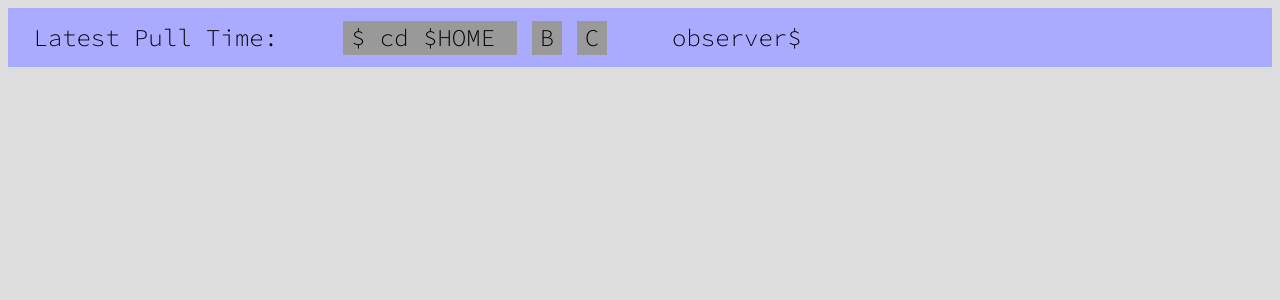
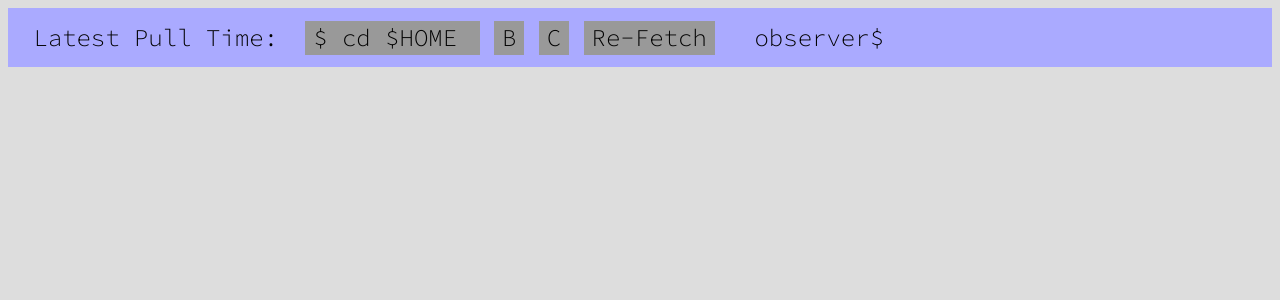
Before and after one commit to gsingh-0-0-1/digilive, a Python web app: template public/templates/main.html in a window 1280 px wide. Shown: the top 300 px of the page. Run offline with Jinja, Linux system fonts and the light colour scheme; the template is opened without the code that fills it, so the values that code supplies are empty; some libraries are stand-ins or nearby versions.

Commit message:
frontend changes + keeping github repo up to date

```diff
--- a/dataserver.js
+++ b/dataserver.js
@@ -44,6 +44,8 @@ var ANTLO_COMBOS = []
 var PAGES = [1, 2]
 
 FREQ_DATA = [];
+
+process.env.TZ = "America/Los_Angeles"
 
 for (var i = 0; i < ANTENNAE; i++){
     FREQ_DATA.push([])
--- a/public/templates/livegraph.html
+++ b/public/templates/livegraph.html
@@ -60,7 +60,7 @@
 <body>
 
 	<div style="position: fixed; left: 10%; top: 50%; transform: translate(0%, -50%); width: 40%; height: 40%" id="chart"></div>
-	<div style="position: fixed; left: 60%; top: 50%; transform: translate(0%, -50%); width: 20%; height: 40%" id="hist"></div>
+	<div style="position: fixed; left: 57%; top: 50%; transform: translate(0%, -50%); width: 35%; height: 40%" id="hist"></div>
 
     <button id="xpolbutton">
 		X-pol ADC Values
@@ -146,8 +146,8 @@
 
 		function updateAdcData(){
 			var options = {title : 'Ant-LO ' + ANTLO + ": ADC Values Histogram",
-						width : 700,
-						height : 500,
+						//width : 700,
+						//height : 500,
                         backgroundColor : chartBackgroundColor,
                         color : [XPolColor, YPolColor],
 						hAxis: {
--- a/public/templates/main.html
+++ b/public/templates/main.html
@@ -9,6 +9,17 @@
         body{
             background-color: #ddd;
         }
+
+        .pagebutton{
+            position: relative;
+            left: 3%;
+            padding: 0.2vh 1vh;
+            border: none;
+            font-family: Source Code Pro;
+            font-size: 3vh;
+            background-color: #999;
+        }
+
         #banner{
             position: relative;
             width: 100%;
@@ -27,7 +38,7 @@
 
         #connstatus{
             position: relative;
-            left: 10%;
+            left: 5%;
         }
 
         #imgdiv{
@@ -35,15 +46,14 @@
             width: 100%;
         }
 
-        .pagebutton{
-            position: relative;
-            left: 6%;
-            padding: 0.2vh 1vh;
-            border: none;
-            font-family: Source Code Pro;
-            font-size: 3vh;
-            background-color: #999;
+        #fp{
+            position: fixed;
         }
+
+        #bh{
+            left: 3%;
+        }
+
 	</style>
 </head>
 <body>
@@ -52,6 +62,7 @@
         <button class='pagebutton' id='bh' onclick='window.location.href="/"'>$ cd $HOME&nbsp;</button>
         <button class='pagebutton' id='b1' onclick='window.location.href="/1"' >B</button>
         <button class='pagebutton' id='b2' onclick='window.location.href="/2"' >C</button>
+        <button class='pagebutton' id-'fp' onclick='resetSrcs(0);'>Re-Fetch</button>
         <span id="connstatus">observer$ <span id="statspec" ></span>&nbsp;</span>
     </div>
     <br>
@@ -151,7 +162,7 @@
     }
 
 
-	var IMAGE_WIDTH = 22.5;
+	var IMAGE_WIDTH = 22;
     var IMAGE_HEIGHT = 19;
 	var BORDER_WIDTH = 1;
 
```
